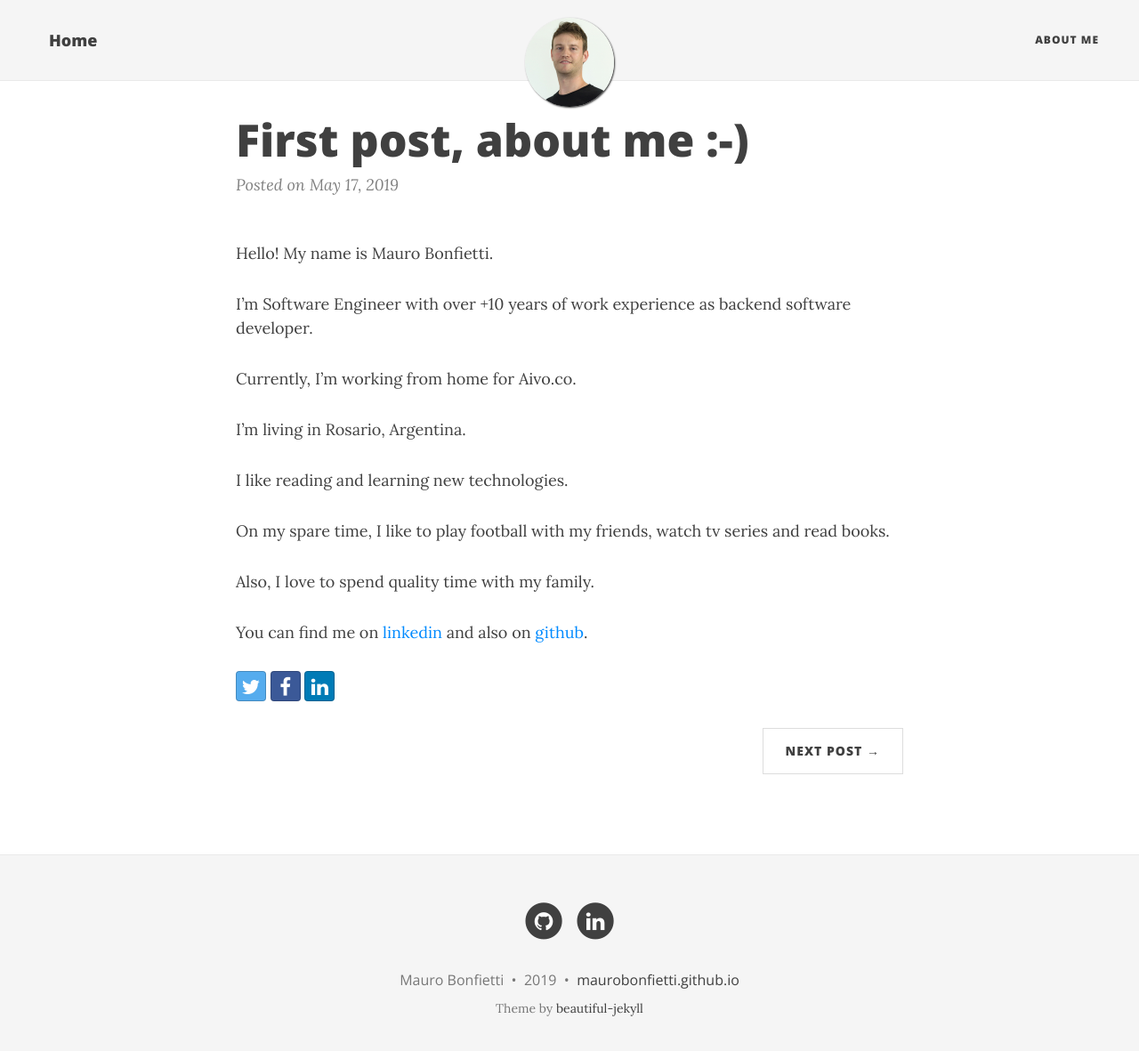
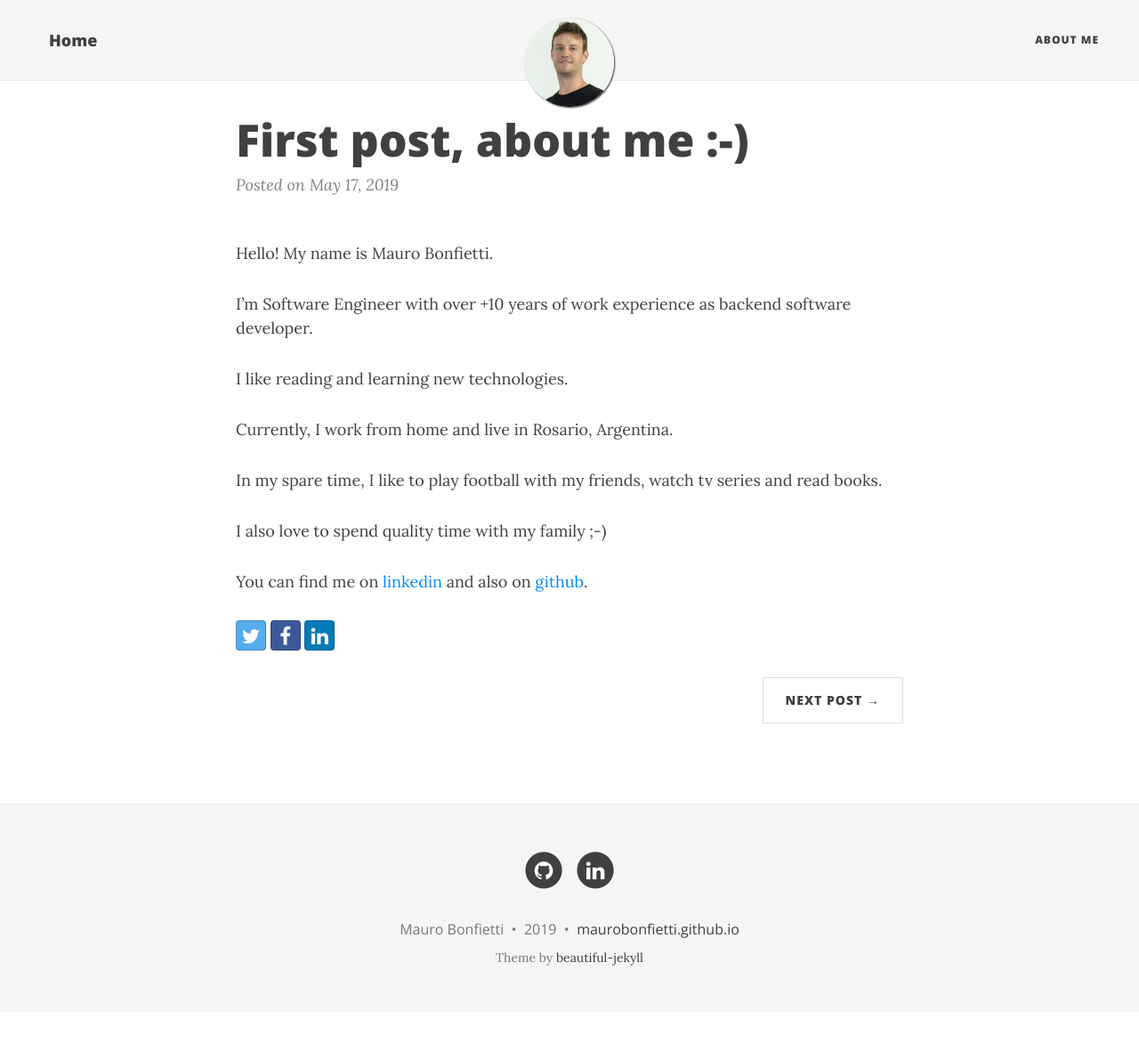
Before and after one commit to maurobonfietti/mauro.github.io, a Jekyll site: the page built from _posts/2019-05-17-first-post.md, in a window 1280 px wide and 1194 px high. Shown: the top 1181 px of the window at 89% size. Built offline with Jekyll 4.4.1, drawn with Linux system fonts in a browser that asks for light colours; nearby versions of some CDN libraries.

Commit message:
Update Post: About me :-)

```diff
--- a/_posts/2019-05-17-first-post.md
+++ b/_posts/2019-05-17-first-post.md
@@ -7,14 +7,12 @@ Hello! My name is Mauro Bonfietti.
 
 I'm Software Engineer with over +10 years of work experience as backend software developer.
 
-Currently, I'm working from home for Aivo.co.
-
-I'm living in Rosario, Argentina.
-
 I like reading and learning new technologies.
 
-On my spare time, I like to play football with my friends, watch tv series and read books.
+Currently, I work from home and live in Rosario, Argentina.
 
-Also, I love to spend quality time with my family.
+In my spare time, I like to play football with my friends, watch tv series and read books.
+
+I also love to spend quality time with my family ;-)
 
 You can find me on [linkedin](https://www.linkedin.com/in/mauro-bonfietti/) and also on [github](https://github.com/maurobonfietti/).
```
